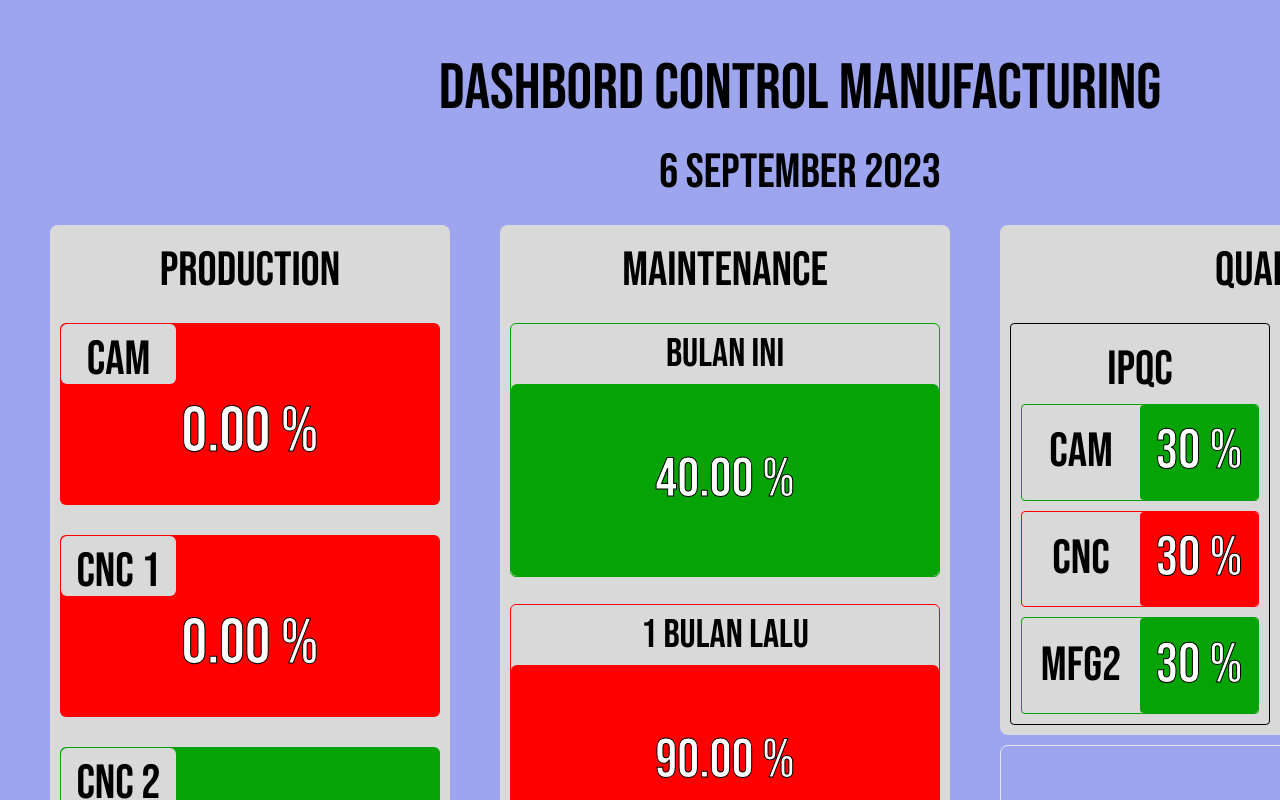
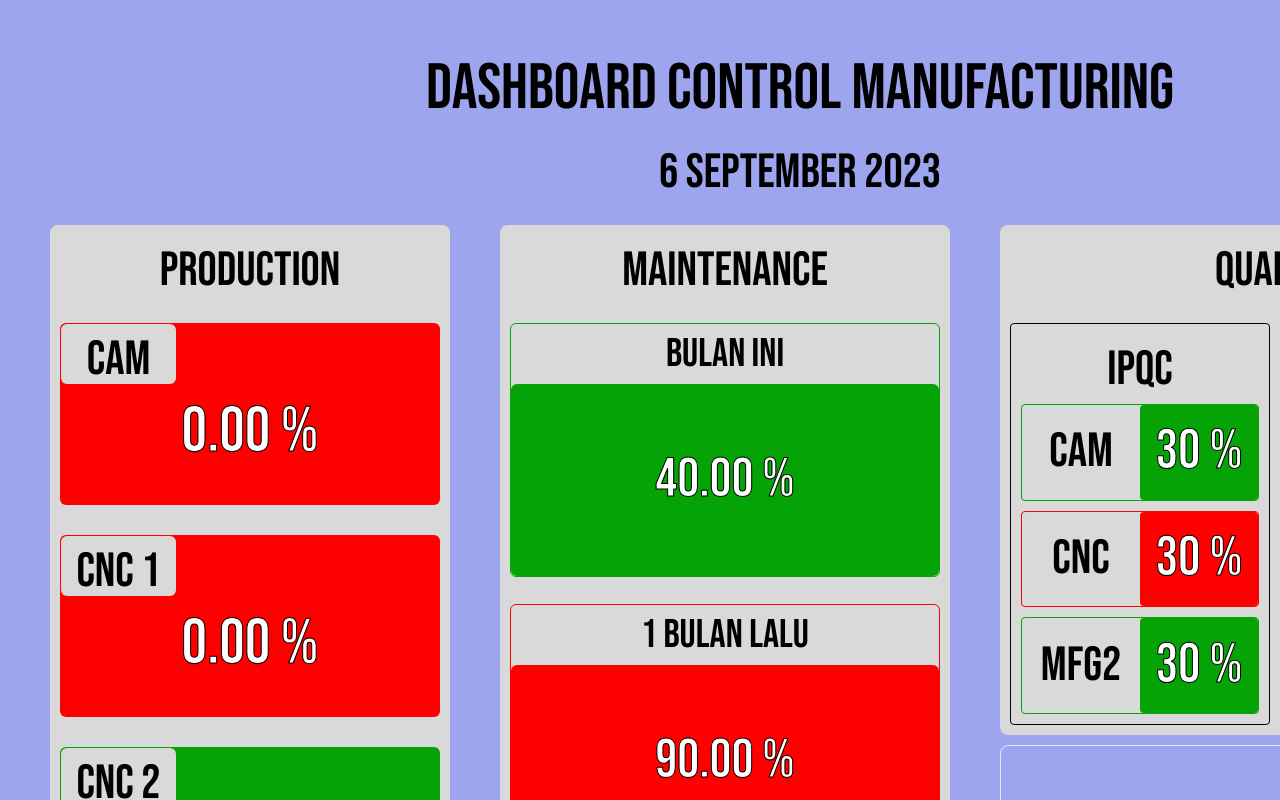
Before and after one commit to rayhaaa/display-nsi, a Next.js app: page / in a window 1280 px wide. Shown: the top 800 px of the page. Built offline with nearby package versions, Linux system fonts and the light colour scheme.

Commit message:
fixing typo

```diff
--- a/app/page.jsx
+++ b/app/page.jsx
@@ -43,7 +43,7 @@ export default function Home() {
       <div className="col w-full h-[150px] flex justify-center items-center">
         <div className="text-center">
           <div className={bebasNeue.className}>
-            <p className=" text-[64px]">DASHBORD CONTROL MANUFACTURING</p>
+            <p className=" text-[64px]">DASHBOARD CONTROL MANUFACTURING</p>
             <p className=" text-[48px]">{dayDate}</p>
           </div>
         </div>
```
